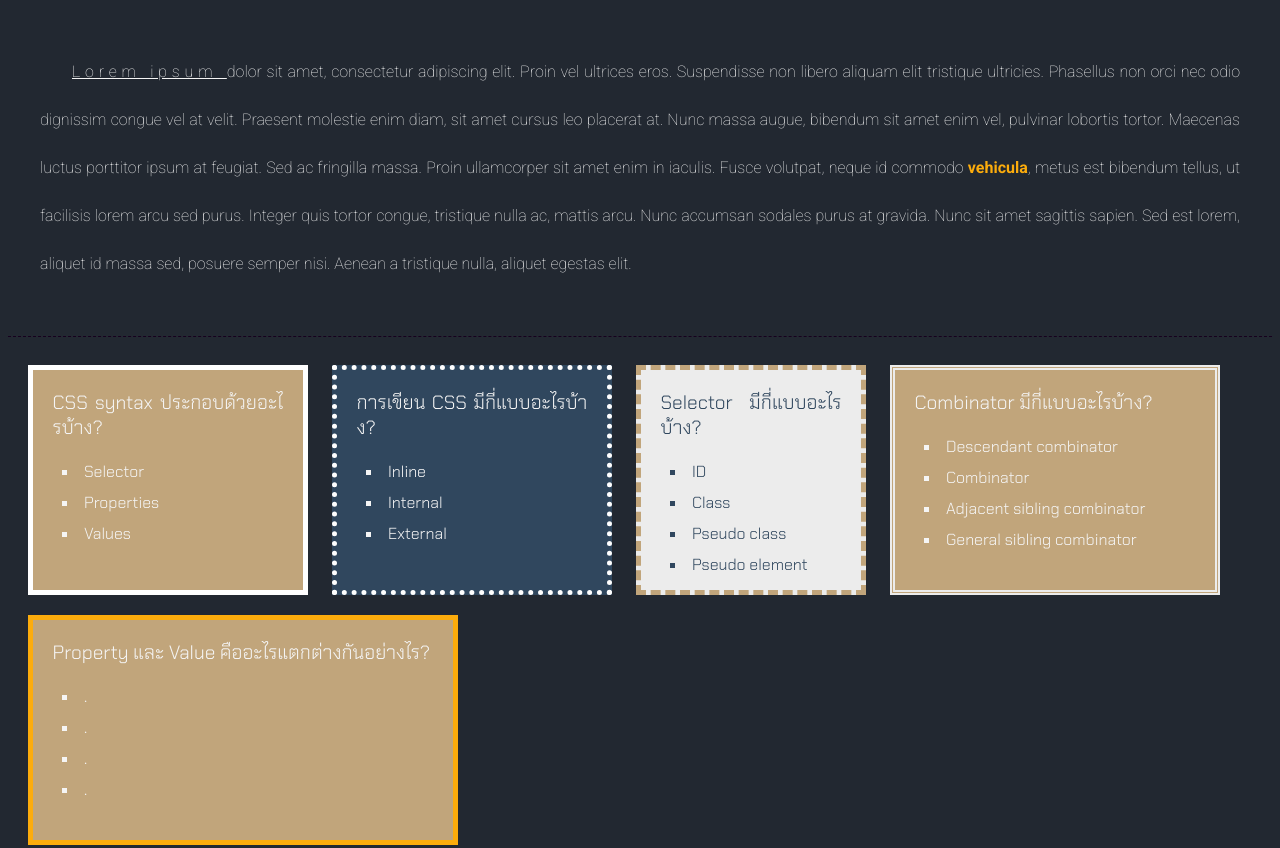
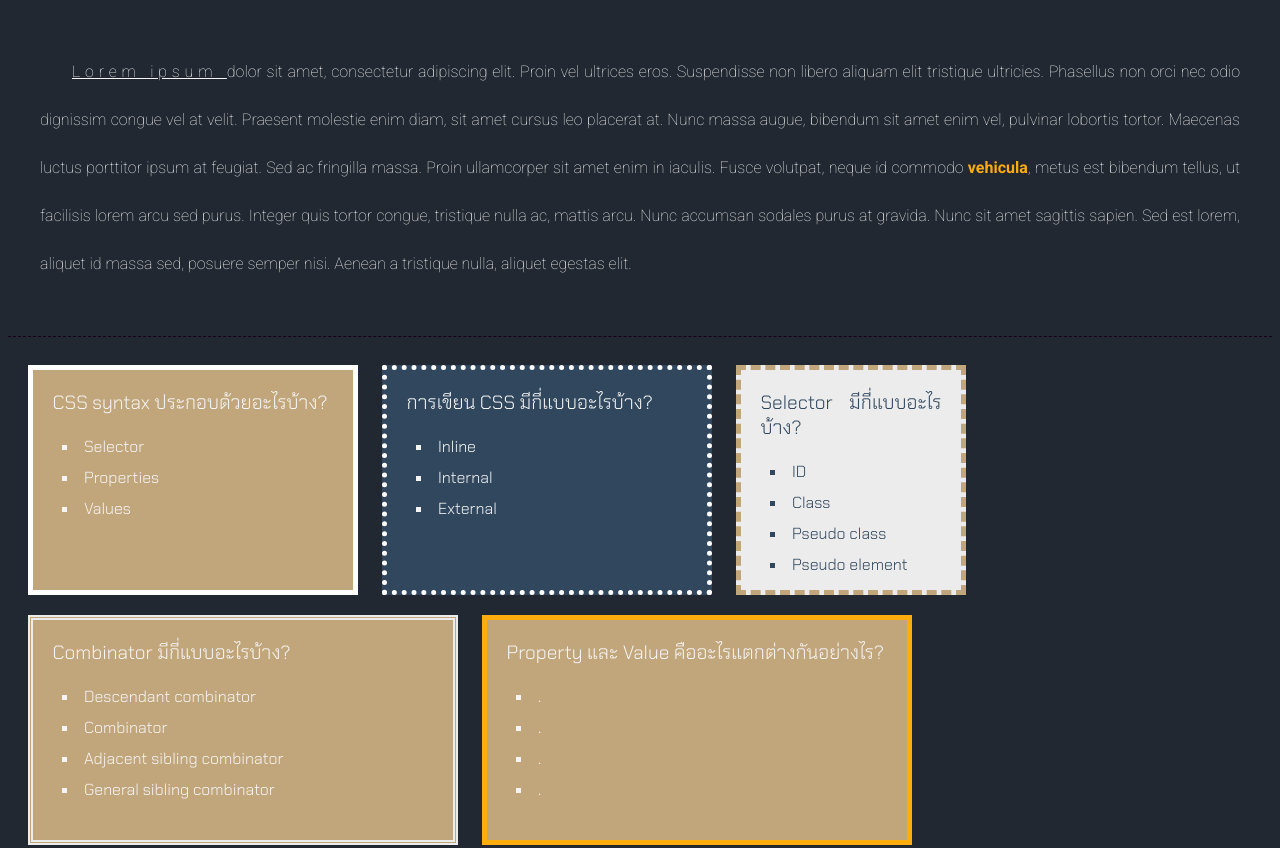
Before and after one commit to Klanakin/codecamp-thailand, a plain HTML site: page css-box-models.html in a window 1280 px wide. Shown: the top 848 px of the page. Drawn offline with Linux system fonts and the light colour scheme.

Commit message:
updating content-boxes' styles

```diff
--- a/style.css
+++ b/style.css
@@ -63,7 +63,7 @@ ul {
     height: 200px;
     margin: 10px;
     padding: 10px;
-    width: 250px;
+    width: 300px;
     word-break: break-all;
     word-wrap: break-word;
     text-align: justify;
@@ -82,7 +82,7 @@ ul {
     height: 200px;
     margin: 10px;
     padding: 10px;
-    width: 250px;
+    width: 300px;
     word-break: break-all;
     word-wrap: break-word;
     text-align: justify;
@@ -121,7 +121,7 @@ ul {
     height: 200px;
     margin: 10px;
     padding: 10px;
-    width: 300px;
+    width: 400px;
     word-break: break-all;
     word-wrap: break-word;
     text-align: justify;
```
